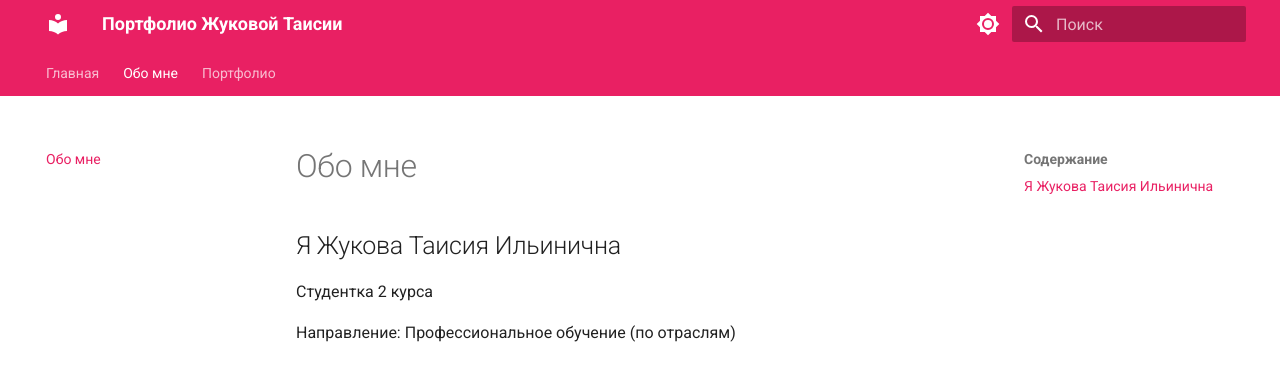
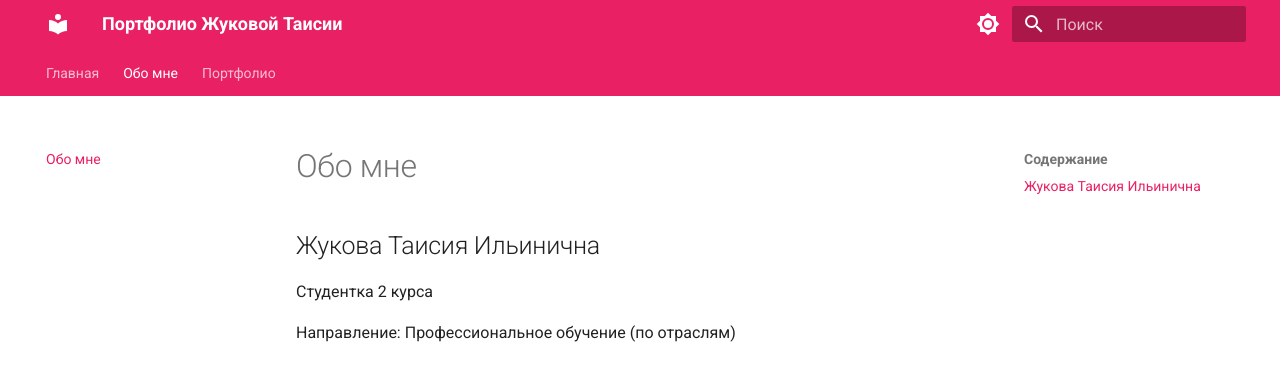
Before and after one commit to TaisiyaZhukova/portfolio-site, an MkDocs documentation site: the page built from docs/about.md, in a window 1280 px wide and 1104 px high. Shown: the top 366 px of the window. Built offline with MkDocs 1.6.1 and Material for MkDocs 9.7.7, drawn with Linux system fonts in a browser that asks for light colours; part of the change alters nothing that is shown.

```diff
--- a/docs/about.md
+++ b/docs/about.md
@@ -1,4 +1,6 @@
-## Я Жукова Таисия Ильинична
+# Обо мне
+
+## Жукова Таисия Ильинична
 
 Студентка 2 курса
 
```
